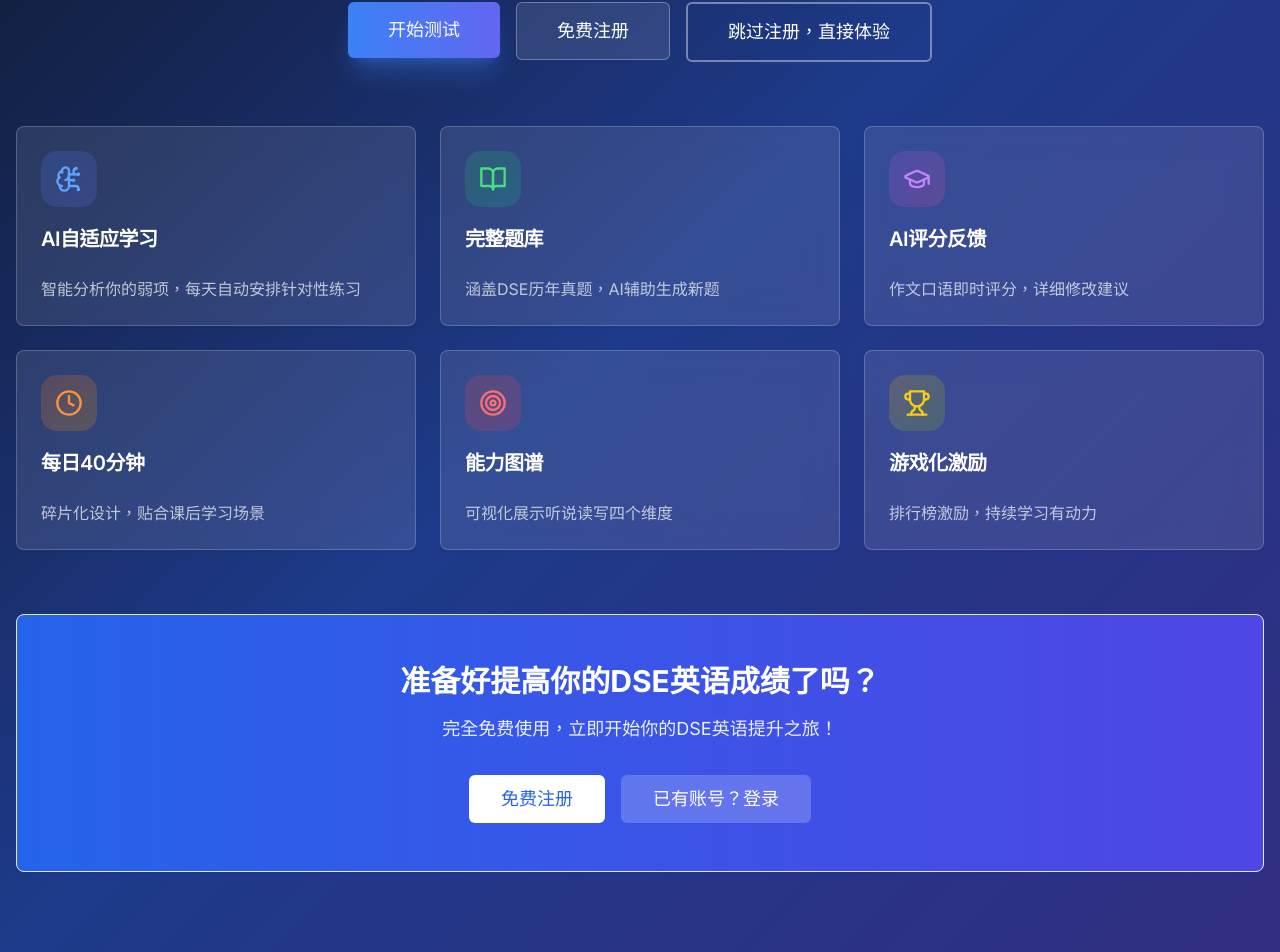
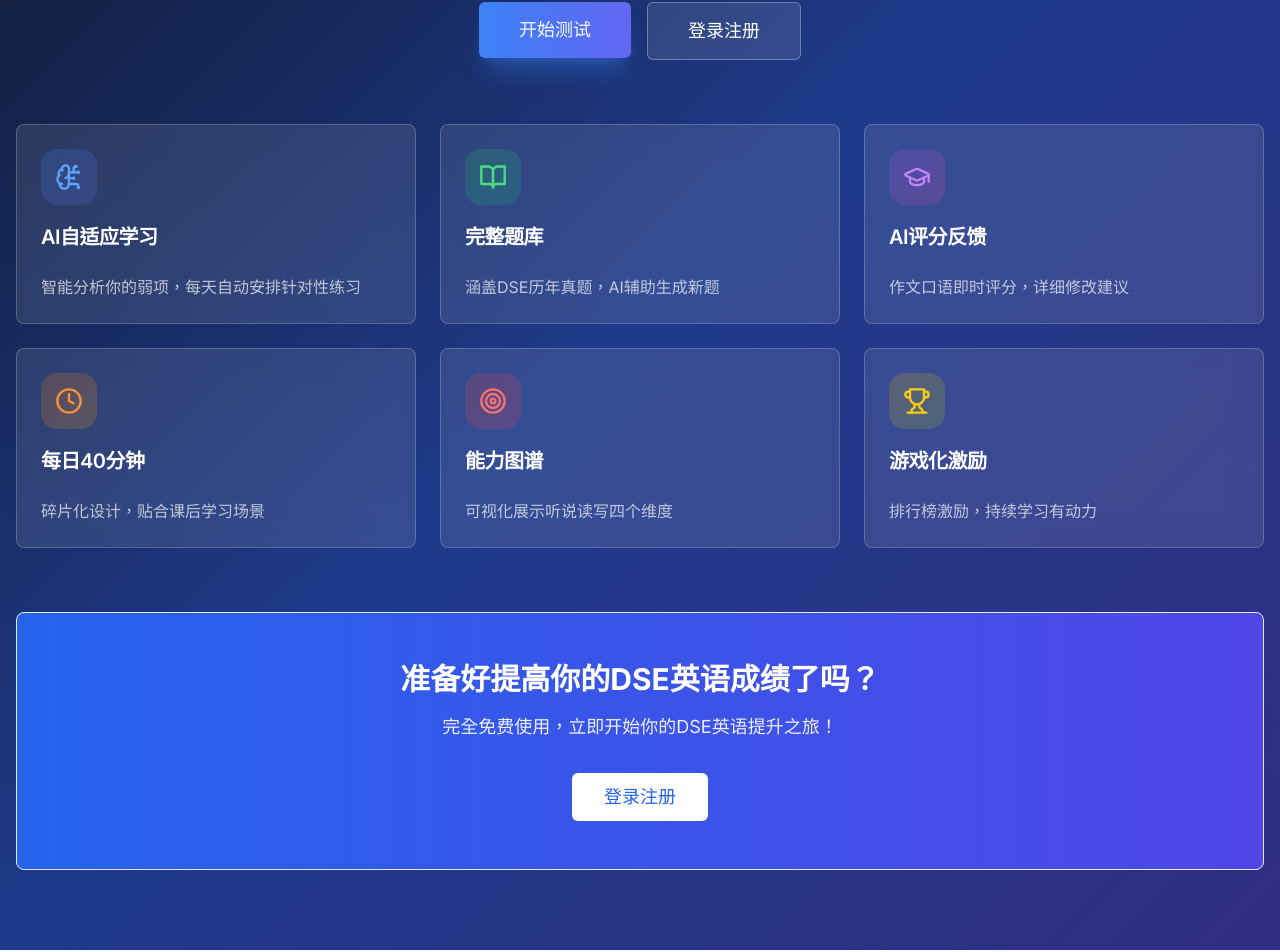
Before and after one commit to swj19821119/dse-enhancer, a Next.js app: page / in a window 1280 px wide. Shown: the part 312-1264 px from the top of the page. Built offline with nearby package versions, Linux system fonts and the light colour scheme.

Commit message:
Fix: Add P1-P6 grade support to placement API and add dynamic to all auth APIs

```diff
--- a/app/api/auth/login/route.ts
+++ b/app/api/auth/login/route.ts
@@ -2,6 +2,8 @@ import { NextRequest, NextResponse } from 'next/server';
 import bcrypt from 'bcryptjs';
 import jwt from 'jsonwebtoken';
 import prisma from '@/lib/prisma';
+
+export const dynamic = 'force-dynamic';
 
 const JWT_SECRET = process.env.JWT_SECRET || 'your-secret-key-change-in-production';
 
--- a/app/api/auth/register/route.ts
+++ b/app/api/auth/register/route.ts
@@ -2,6 +2,8 @@ import { NextRequest, NextResponse } from 'next/server';
 import bcrypt from 'bcryptjs';
 import jwt from 'jsonwebtoken';
 import prisma from '@/lib/prisma';
+
+export const dynamic = 'force-dynamic';
 
 const JWT_SECRET = process.env.JWT_SECRET || 'your-secret-key-change-in-production';
 
--- a/app/api/placement/start/route.ts
+++ b/app/api/placement/start/route.ts
@@ -3,14 +3,24 @@ import prisma from '@/lib/prisma';
 import { verifyToken } from '@/lib/auth';
 import { createSession, type QuestionData } from '@/lib/placement/session-db';
 
-type Grade = 'form3' | 'form4' | 'form5' | 'form6';
+export const dynamic = 'force-dynamic';
+
+type Grade = 'p1' | 'p2' | 'p3' | 'p4' | 'p5' | 'p6' | 'f1' | 'f2' | 'f3' | 'f4' | 'f5' | 'f6';
 type QuestionType = 'vocabulary' | 'grammar' | 'reading' | 'listening' | 'writing' | 'speaking';
 
 const difficultyMap: Record<Grade, number> = {
-  form3: 2,
-  form4: 3,
-  form5: 3,
-  form6: 4,
+  p1: 1.0,
+  p2: 1.2,
+  p3: 1.4,
+  p4: 1.6,
+  p5: 1.8,
+  p6: 2.0,
+  f1: 2.0,
+  f2: 2.2,
+  f3: 2.5,
+  f4: 3.0,
+  f5: 3.5,
+  f6: 4.0,
 };
 
 async function fetchQuestionsByDifficulty(difficulty: number, types: QuestionType[], count: number): Promise<QuestionData[]> {
@@ -39,13 +49,13 @@ export async function POST(request: NextRequest) {
     const body = await request.json();
     const { grade } = body;
 
-    const validGrades: Grade[] = ['form3', 'form4', 'form5', 'form6'];
+    const validGrades: Grade[] = ['p1', 'p2', 'p3', 'p4', 'p5', 'p6', 'f1', 'f2', 'f3', 'f4', 'f5', 'f6'];
     if (!grade || !validGrades.includes(grade)) {
       return NextResponse.json(
         {
           code: 422,
           data: null,
-          message: '年级参数无效，必须是 form3/form4/form5/form6 之一'
+          message: '年级参数无效，必须是 p1/p2/p3/p4/p5/p6/f1/f2/f3/f4/f5/f6 之一'
         },
         { status: 422 }
       );
--- a/app/page.tsx
+++ b/app/page.tsx
@@ -28,19 +28,9 @@ export default function Home() {
                 开始测试
               </Button>
             </Link>
-            <Link href="/register">
+            <Link href="/login">
               <Button variant="secondary" className="text-lg px-10 py-7 bg-white/10 text-white hover:bg-white/20 border border-white/30">
-                免费注册
-              </Button>
-            </Link>
-            <Link href="/dashboard" onClick={(e) => {
-              e.preventDefault();
-              localStorage.setItem('guestMode', 'true');
-              localStorage.setItem('guestId', 'guest_' + Date.now());
-              window.location.href = '/dashboard';
-            }}>
-              <Button variant="ghost" className="text-lg px-10 py-7 bg-transparent text-white hover:bg-white/10 border-2 border-white/40">
-                跳过注册，直接体验
+                登录注册
               </Button>
             </Link>
           </div>
@@ -141,18 +131,13 @@ export default function Home() {
               <p className="text-lg mb-8 opacity-90">
                 完全免费使用，立即开始你的DSE英语提升之旅！
               </p>
-              <div className="flex justify-center gap-4 flex-wrap">
-                <Link href="/register">
-                  <Button className="bg-white text-blue-600 hover:bg-gray-100 text-lg px-8 py-6">
-                    免费注册
-                  </Button>
-                </Link>
-                <Link href="/login">
-                  <Button variant="secondary" className="bg-white/20 text-white hover:bg-white/30 border-white/30 text-lg px-8 py-6">
-                    已有账号？登录
-                  </Button>
-                </Link>
-              </div>
+               <div className="flex justify-center gap-4 flex-wrap">
+                 <Link href="/login">
+                   <Button className="bg-white text-blue-600 hover:bg-gray-100 text-lg px-8 py-6">
+                     登录注册
+                   </Button>
+                 </Link>
+               </div>
             </CardContent>
           </Card>
         </div>
```
